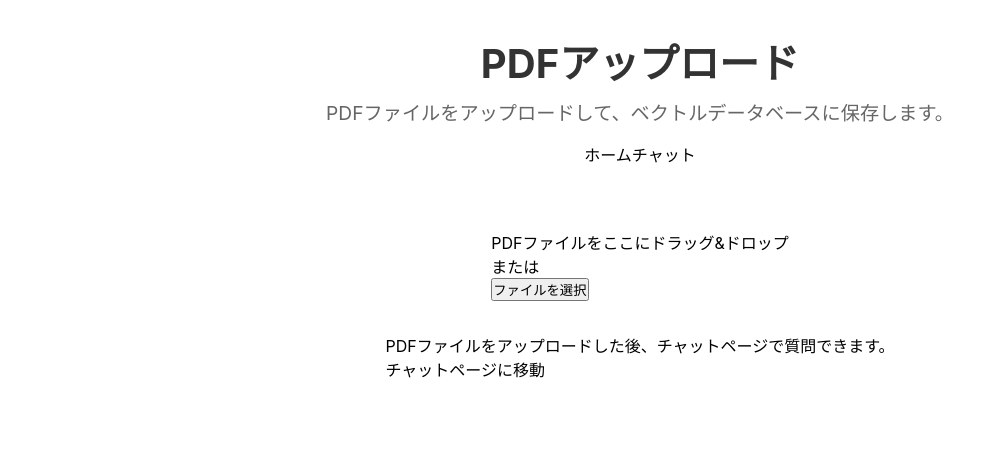
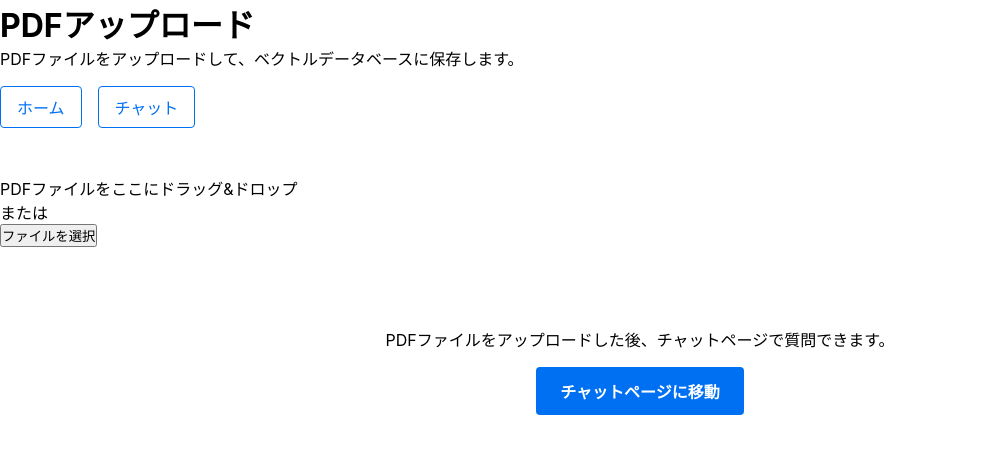
Before and after one commit to c-matsukawa8943/supa-rag, a Next.js app: page /upload in a window 1280 px wide. Shown: the top 454 px of the page, without its empty margins (0-1005 px from the left). Built offline with nearby package versions, Linux system fonts and the light colour scheme; no server answers.

Commit message:
依存関係の追加: '@types/pdf-parse'を追加し、PDF関連の型定義を強化。CSSスタイルを改善し、ページのレイアウトを調整。PDFアップロード機能のコードを整理し、不要な型定義ファイルを削除しました。

```diff
--- a/package.json
+++ b/package.json
@@ -11,6 +11,7 @@
   "dependencies": {
     "@google/generative-ai": "^0.24.1",
     "@supabase/supabase-js": "^2.49.4",
+    "@types/pdf-parse": "^1.1.5",
     "next": "15.3.2",
     "pdf-parse": "^1.1.1",
     "react": "^19.0.0",
--- a/src/app/_actions/uploadPdf.ts
+++ b/src/app/_actions/uploadPdf.ts
@@ -105,7 +105,7 @@
     console.log(`保存完了: ${documentIds.length}ドキュメントが保存されました`);
 
     // 失敗したチャンクがある場合、その数を表示
-    let failedChunksCount = failedChunks.length;
+    const failedChunksCount = failedChunks.length;
     let retryResultMessage = '';
 
     if (failedChunksCount > 0) {
--- a/src/app/page.module.css
+++ b/src/app/page.module.css
@@ -2,27 +2,140 @@
   display: flex;
   flex-direction: column;
   gap: 32px;
-  align-items: center;
-  padding: 2rem;
-  max-width: 1200px;
-  margin: 0 auto;
+  grid-row-start: 2;
 }
 
-.header {
-  text-align: center;
-  margin-bottom: 2rem;
+.main ol {
+  font-family: var(--font-geist-mono);
+  padding-left: 0;
+  margin: 0;
+  font-size: 14px;
+  line-height: 24px;
+  letter-spacing: -0.01em;
+  list-style-position: inside;
 }
 
-.title {
-  font-size: 2.5rem;
-  color: #333;
-  margin-bottom: 0.5rem;
+.main li:not(:last-of-type) {
+  margin-bottom: 8px;
 }
 
-.description {
-  font-size: 1.2rem;
-  color: #666;
-  margin-bottom: 1rem;
+.main code {
+  font-family: inherit;
+  background: var(--gray-alpha-100);
+  padding: 2px 4px;
+  border-radius: 4px;
+  font-weight: 600;
+}
+
+.ctas {
+  display: flex;
+  gap: 16px;
+}
+
+.ctas a {
+  appearance: none;
+  border-radius: 128px;
+  height: 48px;
+  padding: 0 20px;
+  border: none;
+  border: 1px solid transparent;
+  transition:
+    background 0.2s,
+    color 0.2s,
+    border-color 0.2s;
+  cursor: pointer;
+  display: flex;
+  align-items: center;
+  justify-content: center;
+  font-size: 16px;
+  line-height: 20px;
+  font-weight: 500;
+}
+
+a.primary {
+  background: var(--foreground);
+  color: var(--background);
+  gap: 8px;
+}
+
+a.secondary {
+  border-color: var(--gray-alpha-200);
+  min-width: 158px;
+}
+
+.footer {
+  grid-row-start: 3;
+  display: flex;
+  gap: 24px;
+}
+
+.footer a {
+  display: flex;
+  align-items: center;
+  gap: 8px;
+}
+
+.footer img {
+  flex-shrink: 0;
+}
+
+/* Enable hover only on non-touch devices */
+@media (hover: hover) and (pointer: fine) {
+  a.primary:hover {
+    background: var(--button-primary-hover);
+    border-color: transparent;
+  }
+
+  a.secondary:hover {
+    background: var(--button-secondary-hover);
+    border-color: transparent;
+  }
+
+  .footer a:hover {
+    text-decoration: underline;
+    text-underline-offset: 4px;
+  }
+}
+
+@media (max-width: 600px) {
+  .page {
+    padding: 32px;
+    padding-bottom: 80px;
+  }
+
+  .main {
+    align-items: center;
+  }
+
+  .main ol {
+    text-align: center;
+  }
+
+  .ctas {
+    flex-direction: column;
+  }
+
+  .ctas a {
+    font-size: 14px;
+    height: 40px;
+    padding: 0 16px;
+  }
+
+  a.secondary {
+    min-width: auto;
+  }
+
+  .footer {
+    flex-wrap: wrap;
+    align-items: center;
+    justify-content: center;
+  }
+}
+
+@media (prefers-color-scheme: dark) {
+  .logo {
+    filter: invert();
+  }
 }
 
 /* ナビゲーションコンテナ */
@@ -86,16 +199,52 @@
   background-color: #0051a8;
 }
 
-@media (max-width: 600px) {
-  .main {
-    padding: 1rem;
-  }
+/* ページナビゲーション */
+.navigation {
+  display: flex;
+  gap: 1rem;
+  margin-top: 1rem;
+}
 
-  .title {
-    font-size: 2rem;
-  }
+.navLink {
+  color: #0070f3;
+  text-decoration: none;
+  padding: 0.5rem 1rem;
+  border: 1px solid #0070f3;
+  border-radius: 4px;
+  transition: background-color 0.2s ease, color 0.2s ease;
+}
 
-  .navigationContainer {
-    max-width: 100%;
-  }
+.navLink:hover {
+  background-color: #0070f3;
+  color: white;
 }
+
+/* アップロードコンテナ */
+.uploadContainer {
+  width: 100%;
+  max-width: 600px;
+  margin: 1rem 0;
+}
+
+/* アクションコンテナ */
+.actionContainer {
+  margin: 2rem 0;
+  text-align: center;
+}
+
+.actionButton {
+  display: inline-block;
+  background-color: #0070f3;
+  color: white;
+  padding: 0.75rem 1.5rem;
+  border-radius: 4px;
+  text-decoration: none;
+  font-weight: bold;
+  margin-top: 1rem;
+  transition: background-color 0.2s ease;
+}
+
+.actionButton:hover {
+  background-color: #0051a8;
+}
--- a/src/components/FileUpload.tsx
+++ b/src/components/FileUpload.tsx
@@ -18,12 +18,6 @@
     const file = acceptedFiles[0];
 
     if (!file) return;
-
-    // ファイル形式の検証
-    if (!file.name.endsWith('.pdf')) {
-      setError('PDFファイルのみアップロードできます');
-      return;
-    }
 
     try {
       setUploading(true);
--- a/src/lib/utils/pdf-parser.ts
+++ b/src/lib/utils/pdf-parser.ts
@@ -1,5 +1,5 @@
 import pdfParse from 'pdf-parse';
-import { getModel, getEmbeddingModel } from './gemini';
+import { getEmbeddingModel } from './gemini';
 import { supabase } from './supabase';
 import debugModule from 'debug';
 
```
Also changed, not shown: src/types/generative-ai.d.ts (deleted, +0 -23 lines), src/types/pdf-parse.d.ts (deleted, +0 -22 lines), src/types/react-dropzone.d.ts (deleted, +0 -39 lines), src/types/supabase.d.ts (deleted, +0 -26 lines), 1 other file (tests, documents, lock files or other folders).
